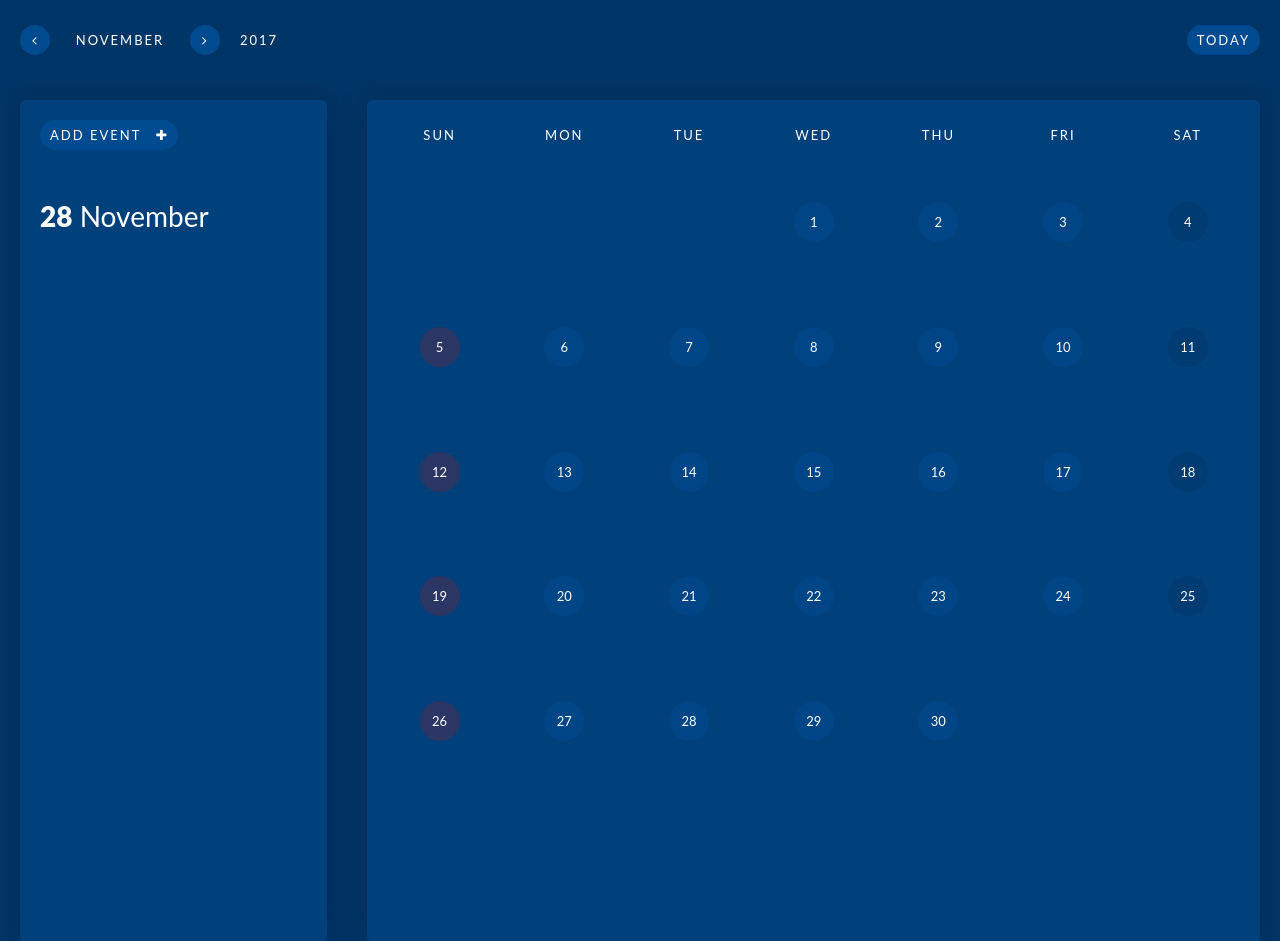
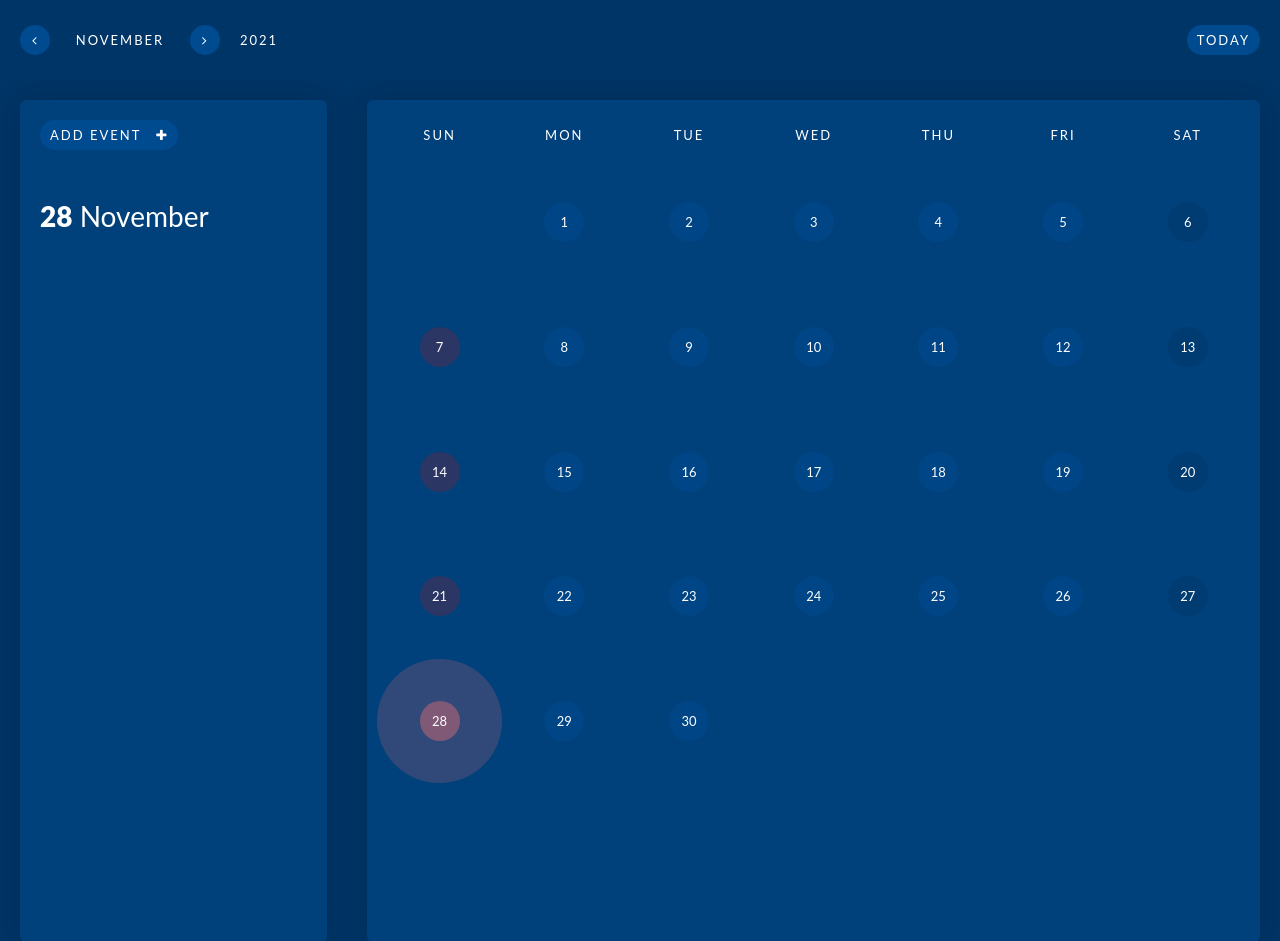
Before and after one commit to MateuszJakobsche/Trackbit, a plain HTML site: page index.html in a window 1280 px wide. Shown: the top 941 px of the page. Drawn offline with nearby package versions, Linux system fonts and the light colour scheme; a web font is replaced by a local one.

Commit message:
Rok teraz działa. Brak bezużytecznych funkcji
Rok kalendarza został naprawiony. Jest teraz wartością zmieniającą się automatycznie w zależności od daty. Przy okazji skasowałem kilka bezużytecznych funkcji z automatycznymi eventami

```diff
--- a/index.html
+++ b/index.html
@@ -44,7 +44,7 @@ function fill_table(month, month_length, indexMonth) {
     // fill the first week of days
     for (var i = start_day; i < 8; i++) {
       document.write(
-        "<div data-day='2017-" +
+        "<div data-day='2021-" +
           indexMonth +
           "-0" +
           day +
@@ -62,7 +62,7 @@ function fill_table(month, month_length, indexMonth) {
       for (var i = 1; i <= 7 && day <= month_length; i++) {
         if (day >= 1 && day <= 9) {
           document.write(
-            "<div data-day='2017-" +
+            "<div data-day='2021-" +
               indexMonth +
               "-0" +
               day +
@@ -73,7 +73,7 @@ function fill_table(month, month_length, indexMonth) {
           day++;
         } else {
           document.write(
-            "<div data-day='2017-" +
+            "<div data-day='2021-" +
               indexMonth +
               "-" +
               day +
@@ -113,7 +113,7 @@ function fill_table(month, month_length, indexMonth) {
         </div>
         <span id="next" class="next fa fa-angle-right" aria-hidden="true"></span>
       </div>
-      <span class="c-paginator__year">2017</span>
+      <span class="c-paginator__year">2021</span>
     </div>
     <div class="c-sort">
       <a class="o-btn c-today__btn" href="javascript:;">TODAY</a>
@@ -133,8 +133,7 @@ function fill_table(month, month_length, indexMonth) {
     <div class="c-cal__container c-calendar__style">
       <script>
 
-      // CAHNGE the below variable to the CURRENT YEAR
-      year = 2017;
+      year = new Date().getFullYear();
 
       // first day of the week of the new year
       today = new Date("January 1, " + year);
--- a/script.js
+++ b/script.js
@@ -28,22 +28,6 @@ var winCreator = $(".js-event__creator");
 var inputDate = $(this).data();
 today = year + "-" + month + "-" + day;
 
-
-// ------ set default events -------
-function defaultEvents(dataDay,dataName,dataNotes,classTag){
-  var date = $('*[data-day='+dataDay+']');
-  date.attr("data-name", dataName);
-  date.attr("data-notes", dataNotes);
-  date.addClass("event");
-  date.addClass("event--" + classTag);
-}
-
-defaultEvents(today, 'YEAH!','Today is your day','important');
-defaultEvents('2017-12-25', 'MERRY CHRISTMAS','A lot of gift!!!!','festivity');
-defaultEvents('2017-05-04', "LUCA'S BIRTHDAY",'Another gifts...?','birthday');
-defaultEvents('2017-03-03', "MY LADY'S BIRTHDAY",'A lot of money to spent!!!!','birthday');
-
-
 // ------ functions control -------
 
 //button of the current day
@@ -69,6 +53,7 @@ dataCel.each(function() {
 addBtn.on("click", function() {
   winCreator.addClass("isVisible");
   $("body").addClass("overlay");
+  //喂 z tego zrobic funkcje zaznaczania
   dataCel.each(function() {
     if ($(this).hasClass("isSelected")) {
       today = $(this).data("day");
```
